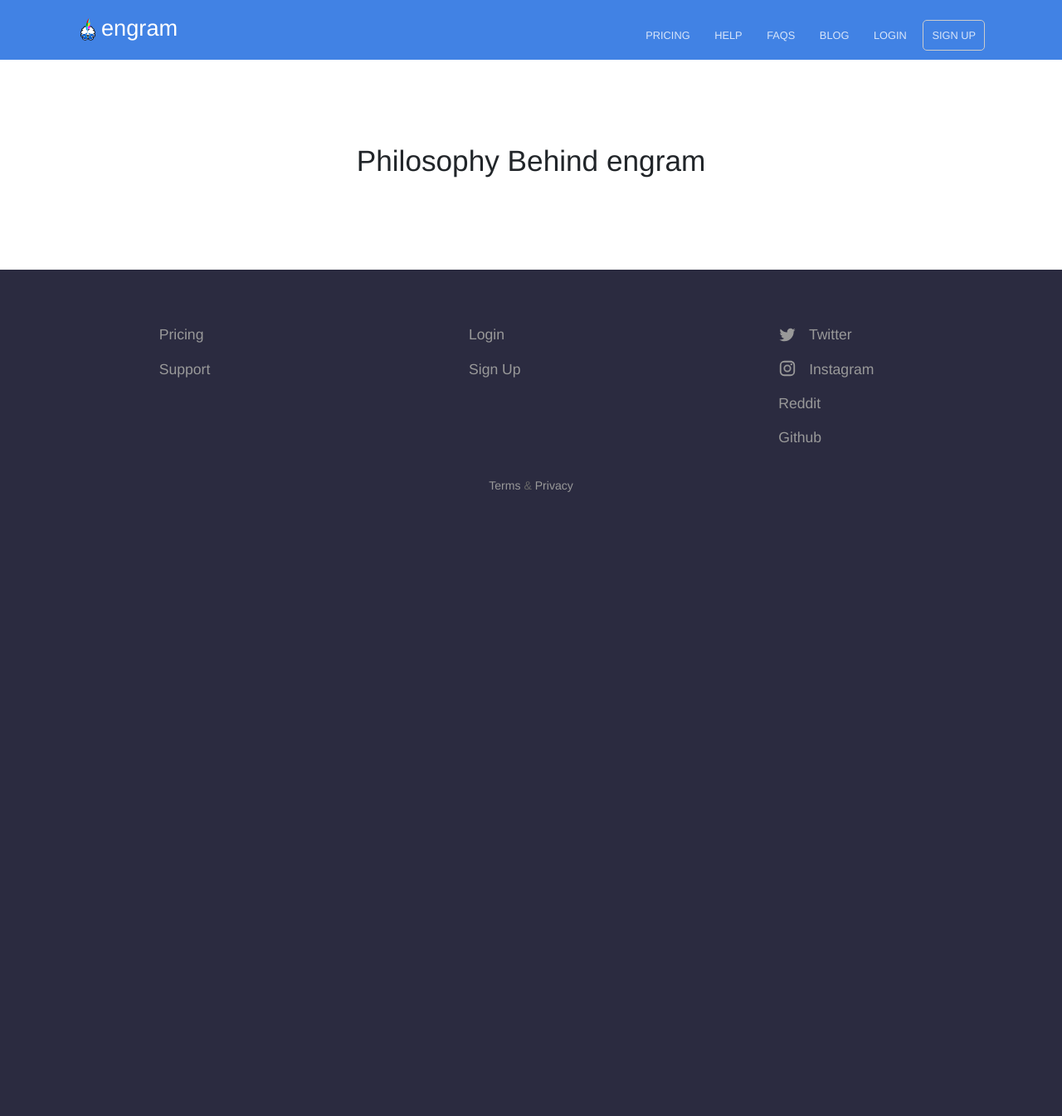
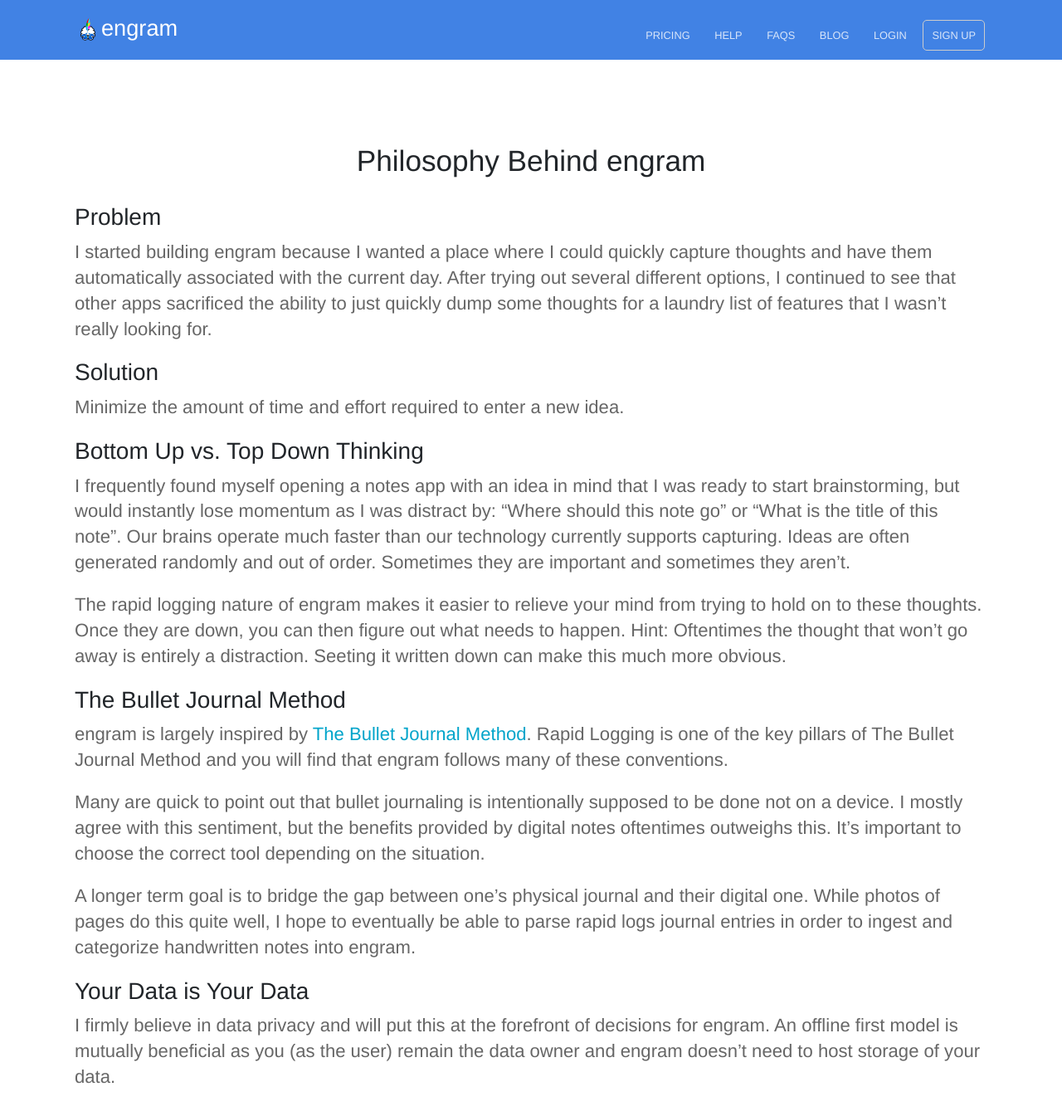
Before and after one commit to engramhq/engram-product-site, a Jekyll site: the page built from help/about/philosophy-behind-engram.md, in a window 1280 px wide and 1400 px high. Shown: the top 1345 px of the window at 83% size. Built offline with Jekyll 4.4.1, drawn with Linux system fonts in a browser that asks for light colours.

Commit message:
Start to philosophy post

```diff
--- a/help/about/philosophy-behind-engram.md
+++ b/help/about/philosophy-behind-engram.md
@@ -3,3 +3,29 @@
 heading: Philosophy Behind engram
 description:
 ---
+
+### Problem
+
+I started building engram because I wanted a place where I could quickly capture thoughts and have them automatically associated with the current day.  After trying out several different options, I continued to see that other apps sacrificed the ability to just quickly dump some thoughts for a laundry list of features that I wasn't really looking for.
+
+### Solution
+
+Minimize the amount of time and effort required to enter a new idea.
+
+### Bottom Up vs. Top Down Thinking
+
+I frequently found myself opening a notes app with an idea in mind that I was ready to start brainstorming, but would instantly lose momentum as I was distract by: "Where should this note go" or "What is the title of this note".  Our brains operate much faster than our technology currently supports capturing.  Ideas are often generated randomly and out of order.  Sometimes they are important and sometimes they aren't.
+
+The rapid logging nature of engram makes it easier to relieve your mind from trying to hold on to these thoughts.  Once they are down, you can then figure out what needs to happen.  Hint: Oftentimes the thought that won't go away is entirely a distraction.  Seeting it written down can make this much more obvious.
+
+### The Bullet Journal Method
+
+engram is largely inspired by [The Bullet Journal Method](https://bulletjournal.com/pages/learn).  Rapid Logging is one of the key pillars of The Bullet Journal Method and you will find that engram follows many of these conventions.
+
+Many are quick to point out that bullet journaling is intentionally supposed to be done not on a device. I mostly agree with this sentiment, but the benefits provided by digital notes oftentimes outweighs this. It's important to choose the correct tool depending on the situation.
+
+A longer term goal is to bridge the gap between one's physical journal and their digital one.  While photos of pages do this quite well, I hope to eventually be able to parse rapid logs journal entries in order to ingest and categorize handwritten notes into engram.
+
+### Your Data is Your Data
+
+I firmly believe in data privacy and will put this at the forefront of decisions for engram.  An offline first model is mutually beneficial as you (as the user) remain the data owner and engram doesn't need to host storage of your data.
```
Also changed, not shown: help/about/core-engram-concepts.md (+4 -0 lines), help/getting-started/engram-in-your-browser.md (+12 -0 lines), help/getting-started/offline-vs-online.md (deleted, +0 -5 lines), help/index.md (+2 -3 lines).
